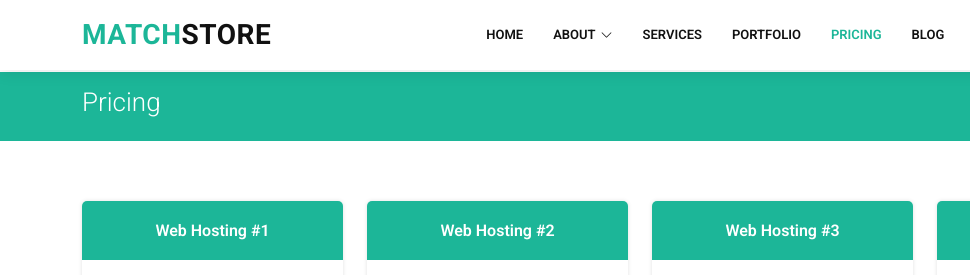
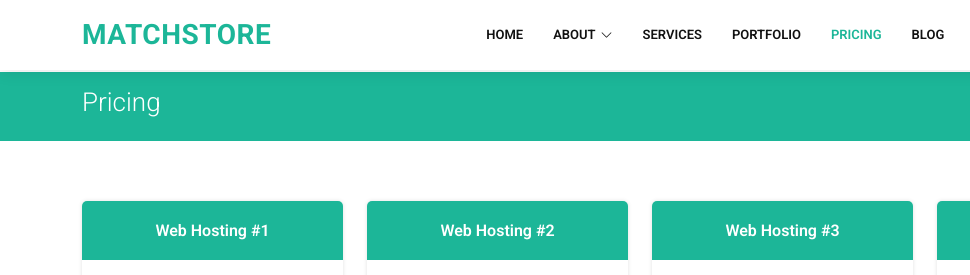
Before and after one commit to MatchBox-ID/toko-v3, a website: page pricing.html in a window 1280 px wide. Shown: the top 275 px of the page, 0-970 px from the left. Drawn offline with nearby package versions, Linux system fonts and the light colour scheme; files whose address does not match are found by name.

Commit message:
update pricing.html

```diff
--- a/pricing.html
+++ b/pricing.html
@@ -43,7 +43,7 @@
   <header id="header" class="fixed-top">
     <div class="container d-flex align-items-center">
 
-      <h1 class="logo me-auto"><a href="./docs"><span>MATCH</span>STORE</a></h1>
+      <h1 class="logo me-auto"><a href="./docs"><span>MATCHSTORE</span></a></h1>
       <!-- Uncomment below if you prefer to use an image logo -->
       <!-- <a href="./docs" class="logo me-auto me-lg-0"><img src="assets/img/logo.png" alt="" class="img-fluid"></a>-->
 
```
